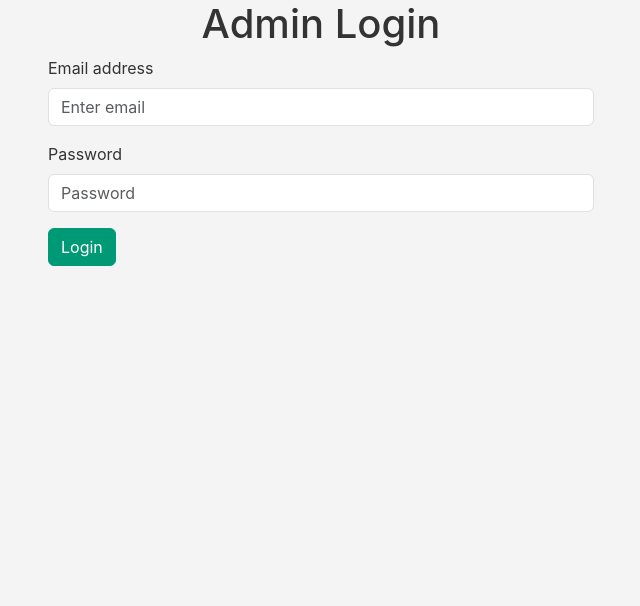
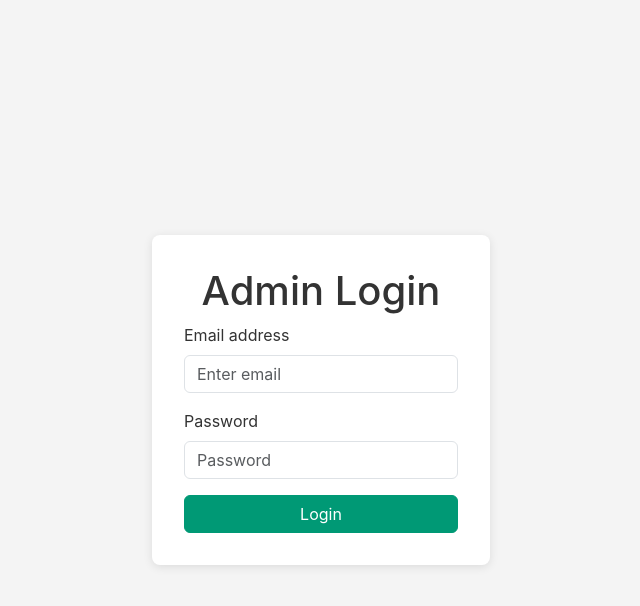
Before and after one commit to chusito27/transtures, a React (Create React App) app in the folder transtures-landing/: page /admin in a window 1280 px wide. Shown: the top 606 px of the page, without its empty margins (319-959 px from the left). Built offline with nearby package versions, Linux system fonts and the light colour scheme; no server answers.

Commit message:
feat: add styling and persistent login to admin panel

```diff
--- a/transtures-landing/src/pages/Admin.js
+++ b/transtures-landing/src/pages/Admin.js
@@ -1,17 +1,22 @@
-import React, { useState } from 'react';
+import React, { useState, useEffect } from 'react';
+import { auth } from '../firebase';
+import { onAuthStateChanged } from 'firebase/auth';
 import Login from './Login';
 import Dashboard from './Dashboard';
 
 const Admin = () => {
-  const [loggedIn, setLoggedIn] = useState(false);
+  const [user, setUser] = useState(null);
 
-  const handleLogin = () => {
-    setLoggedIn(true);
-  };
+  useEffect(() => {
+    const unsubscribe = onAuthStateChanged(auth, (user) => {
+      setUser(user);
+    });
+    return () => unsubscribe();
+  }, []);
 
   return (
     <div>
-      {loggedIn ? <Dashboard /> : <Login onLogin={handleLogin} />}
+      {user ? <Dashboard /> : <Login />}
     </div>
   );
 };
--- /dev/null
+++ b/transtures-landing/src/pages/Dashboard.css
@@ -0,0 +1,22 @@
+.sidebar {
+  height: 100vh;
+  position: fixed;
+  top: 0;
+  left: 0;
+  width: 250px;
+  background-color: #343a40;
+  padding-top: 1rem;
+}
+
+.sidebar .nav-link {
+  color: #fff;
+}
+
+.sidebar .nav-link:hover {
+  color: #007bff;
+}
+
+.content {
+  margin-left: 250px;
+  padding: 1rem;
+}
--- a/transtures-landing/src/pages/Dashboard.js
+++ b/transtures-landing/src/pages/Dashboard.js
@@ -1,11 +1,11 @@
 import React from 'react';
-import { Container, Row, Col, Nav } from 'react-bootstrap';
+import { Nav } from 'react-bootstrap';
+import './Dashboard.css';
 
 const Dashboard = () => {
   return (
-    <Container fluid>
-      <Row>
-        <Col md={2} className="bg-light">
+    <div>
+      <div className="sidebar">
         <Nav className="flex-column">
           <Nav.Link>Inicio</Nav.Link>
           <Nav.Link>Destinos</Nav.Link>
@@ -13,13 +13,12 @@ const Dashboard = () => {
           <Nav.Link>Servicios</Nav.Link>
           <Nav.Link>Finanzas</Nav.Link>
         </Nav>
-        </Col>
-        <Col md={10}>
+      </div>
+      <div className="content">
         <h1>Dashboard</h1>
         {/* Content for the selected module will be rendered here */}
-        </Col>
-      </Row>
-    </Container>
+      </div>
+    </div>
   );
 };
 
--- /dev/null
+++ b/transtures-landing/src/pages/Login.css
@@ -0,0 +1,14 @@
+.login-container {
+  display: flex;
+  justify-content: center;
+  align-items: center;
+  height: 100vh;
+  background-color: #f4f4f4;
+}
+
+.login-form {
+  padding: 2rem;
+  background-color: #fff;
+  border-radius: 8px;
+  box-shadow: 0 2px 10px rgba(0, 0, 0, 0.1);
+}
--- a/transtures-landing/src/pages/Login.js
+++ b/transtures-landing/src/pages/Login.js
@@ -1,24 +1,25 @@
 import React, { useState } from 'react';
-import { Form, Button, Container, Row, Col } from 'react-bootstrap';
+import { Form, Button } from 'react-bootstrap';
+import { auth } from '../firebase';
+import { signInWithEmailAndPassword } from 'firebase/auth';
+import './Login.css';
 
-const Login = ({ onLogin }) => {
+const Login = () => {
   const [email, setEmail] = useState('');
   const [password, setPassword] = useState('');
 
-  const handleSubmit = (e) => {
+  const handleSubmit = async (e) => {
     e.preventDefault();
-    // Mock login
-    if (email === 'admin@transtures.com' && password === 'password') {
-      onLogin();
-    } else {
-      alert('Invalid credentials');
+    try {
+      await signInWithEmailAndPassword(auth, email, password);
+    } catch (error) {
+      alert(error.message);
     }
   };
 
   return (
-    <Container>
-      <Row className="justify-content-md-center">
-        <Col md={6}>
+    <div className="login-container">
+      <div className="login-form">
         <h1 className="text-center">Admin Login</h1>
         <Form onSubmit={handleSubmit}>
           <Form.Group className="mb-3" controlId="formBasicEmail">
@@ -40,13 +41,14 @@ const Login = ({ onLogin }) => {
               onChange={(e) => setPassword(e.target.value)}
             />
           </Form.Group>
+          <div className="d-grid">
             <Button variant="primary" type="submit">
               Login
             </Button>
+          </div>
         </Form>
-        </Col>
-      </Row>
-    </Container>
+      </div>
+    </div>
   );
 };
 
```
Lines whose indentation alone changed are shown as unchanged.
